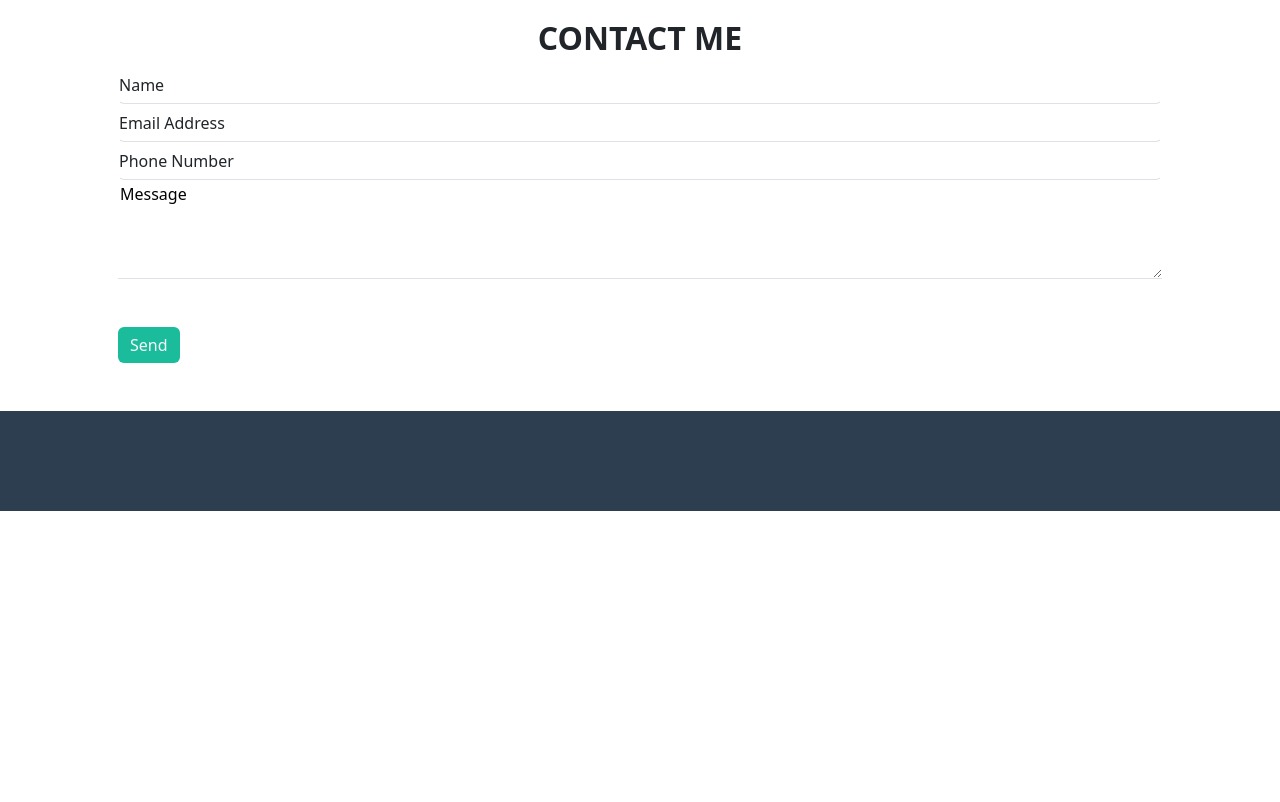
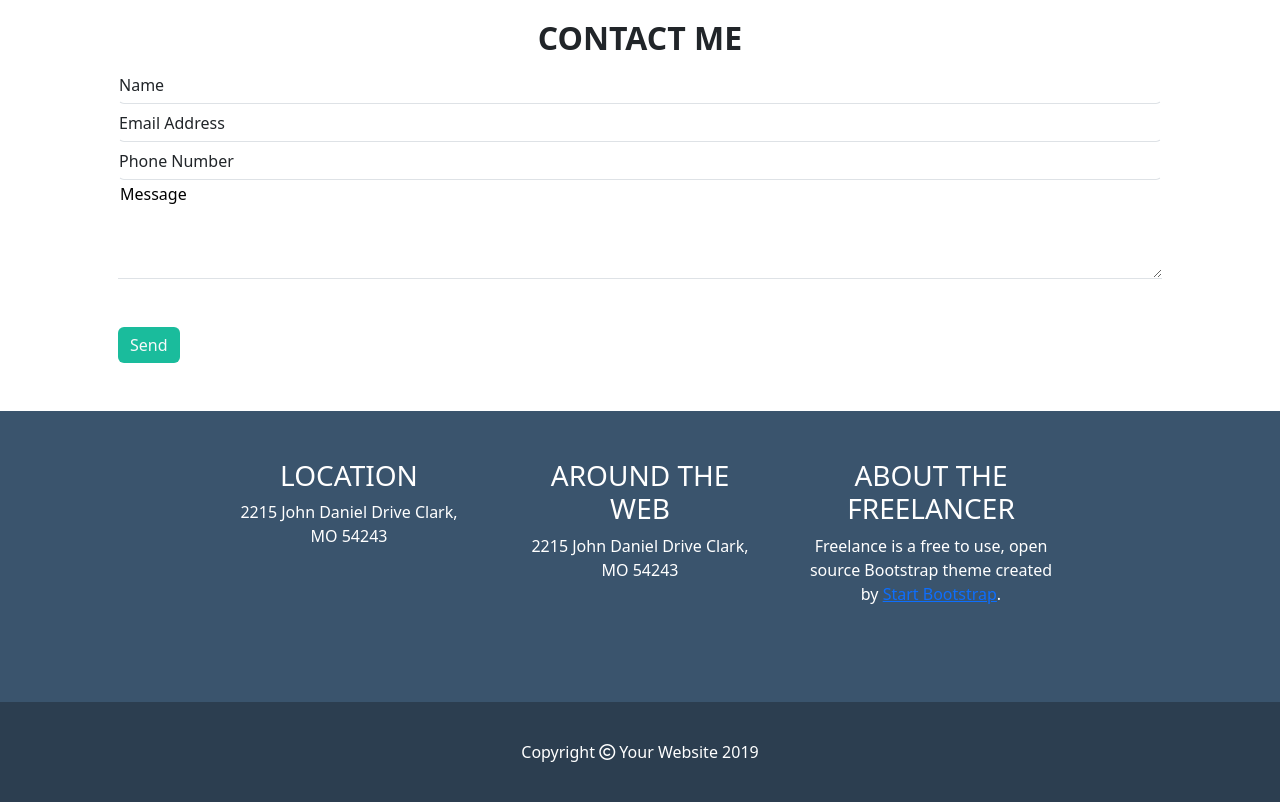
Before and after one commit to AntonioDiBari/html-css-bootstrap-freelancer, a plain HTML site: page index.html in a window 1280 px wide. Shown: the part 1026-1828 px from the top of the page. Before the commit the page ends 1537 px from the top, so only its background shows below. Drawn offline with nearby package versions, Linux system fonts and the light colour scheme.

Commit message:
feat: footer structure

```diff
--- a/css/style.css
+++ b/css/style.css
@@ -22,6 +22,10 @@
   background-color: var(--primary-color);
   color: white;
 }
+#info {
+  background-color: var(--tertiary-color);
+  color: white;
+}
 #form button:last-child {
   background-color: var(--primary-color);
 }
--- a/index.html
+++ b/index.html
@@ -103,8 +103,36 @@ Message</textarea
         <button type="button" class="btn border-0 text-light mt-5">Send</button>
       </div>
     </section>
-
-    <footer id="footer"></footer>
+    <section id="info" class="pt-5 pb-5">
+      <div class="container-md">
+        <div class="row text-center justify-content-center gx-5">
+          <div class="col-sm-10 col-lg-3 mb-sm-5">
+            <h3>LOCATION</h3>
+            <span>2215 John Daniel Drive Clark, MO 54243</span>
+          </div>
+          <div class="col-sm-10 col-lg-3 mb-sm-5">
+            <h3>AROUND THE WEB</h3>
+            <span>2215 John Daniel Drive Clark, MO 54243</span>
+          </div>
+          <div class="col-sm-10 col-lg-3 mb-sm-5">
+            <h3>ABOUT THE FREELANCER</h3>
+            <span
+              >Freelance is a free to use, open source Bootstrap theme created
+              by <a href="#">Start Bootstrap</a>.</span
+            >
+          </div>
+        </div>
+      </div>
+    </section>
+    <footer
+      id="footer"
+      class="d-flex justify-content-center align-items-center"
+    >
+      <span class="lh-5"
+        >Copyright <i class="fa-regular fa-copyright"></i> Your Website
+        2019</span
+      >
+    </footer>
     <script
       src="https://cdn.jsdelivr.net/npm/bootstrap@5.3.2/dist/js/bootstrap.bundle.min.js"
       integrity="sha384-C6RzsynM9kWDrMNeT87bh95OGNyZPhcTNXj1NW7RuBCsyN/o0jlpcV8Qyq46cDfL"
```
